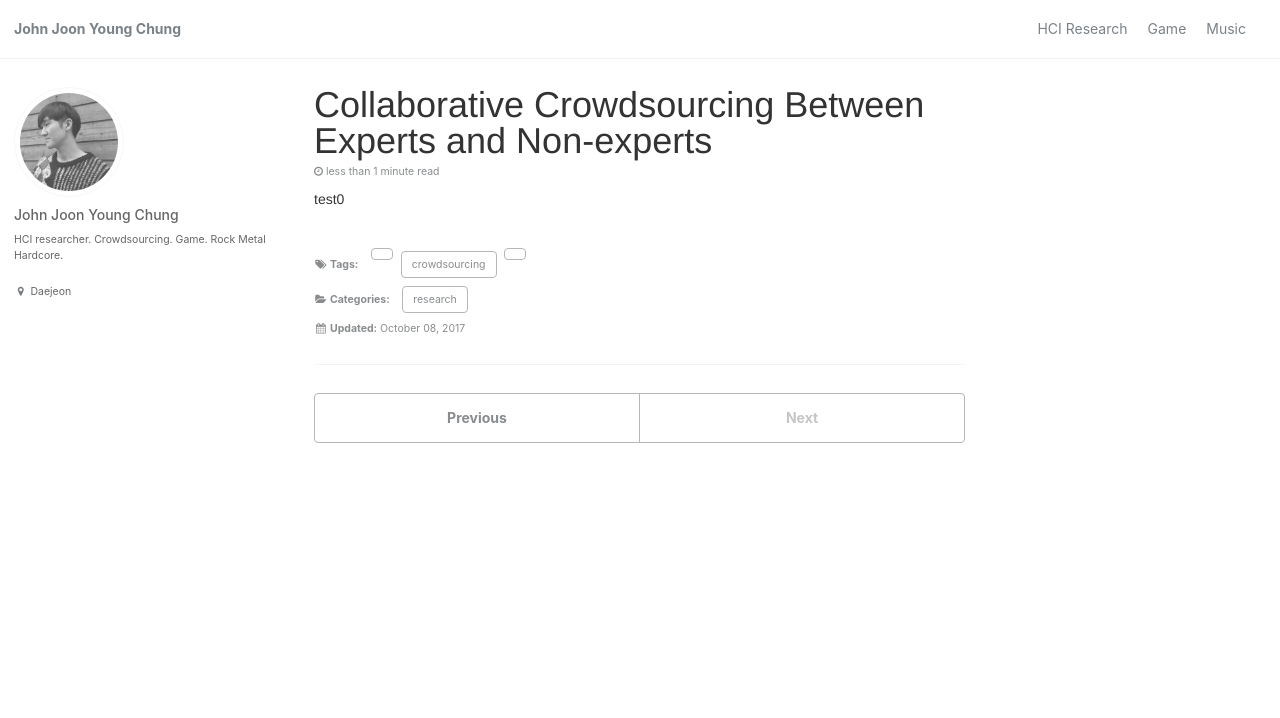
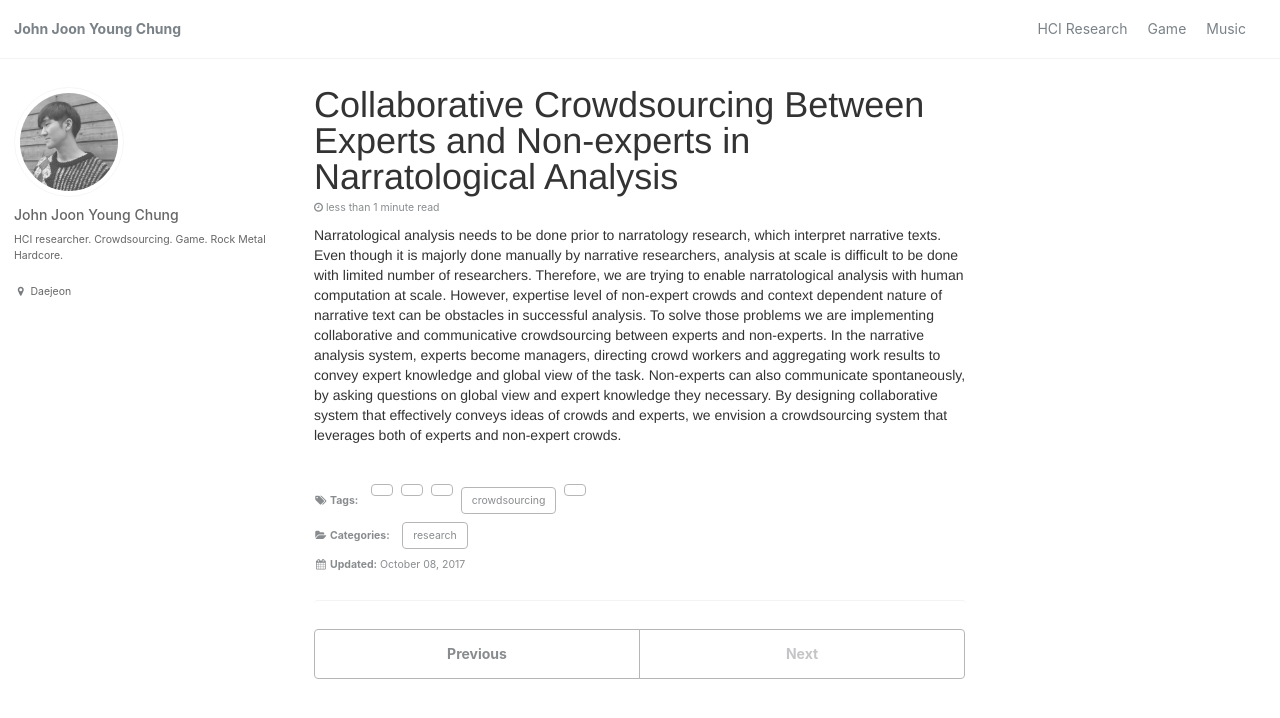
Before and after one commit to johnr0/johnr0.github.io, a Jekyll site: the page built from _posts/research/2017-10-08-Collaborative-Crowdsourcing-Between-Experts-and-Non-Experts.markdown, in a window 1280 px wide and 900 px high. Shown: the top 718 px of the window. Built offline with Jekyll 4.4.1, drawn with Linux system fonts in a browser that asks for light colours.

Commit message:
project revision

```diff
--- a/_posts/research/2017-10-06-Learnersourcing-utterance-labels-for-language-education-chatobt.markdown
+++ b/_posts/research/2017-10-06-Learnersourcing-utterance-labels-for-language-education-chatobt.markdown
@@ -7,4 +7,4 @@ tags:
   - crowdsourcing, chatbot, language learning
 img: 2017-languagechatbot.png
 ---
-test0
+When building a chatbot, failure to cope with user's input properly is always a problem, because it deters further interaction with users. Though failures can be solved with adequate amount of data and accurate labels, it would be hard to get information about error causing inputs from learners, because error itself preclude users from using it more. In this project, we build a chatbot system that enables chat interaction and data collection on error causing inputs simultaneously in language learning situations. While learners use the chatbot for language learning, when the chatbot makes an error in understanding user input, the error situation is turned to a learning opportunity. In the form of quizzes, learners check whether how the chatbot should have reacted exist in a set of candidate chatbot outputs and label their own input with the proper output if it exists. If not, learners can label it as 'unexpected', which can be later dealt by chatbot developer. Collected data can be utilized to improve chatbot, making it more robust.
--- a/_posts/research/2017-10-08-Collaborative-Crowdsourcing-Between-Experts-and-Non-Experts.markdown
+++ b/_posts/research/2017-10-08-Collaborative-Crowdsourcing-Between-Experts-and-Non-Experts.markdown
@@ -1,10 +1,10 @@
 ---
-title: "Collaborative Crowdsourcing Between Experts and Non-experts"
+title: "Collaborative Crowdsourcing Between Experts and Non-experts in Narratological Analysis"
 categories:
   - research
 layout: single
 tags:
-  - crowdsourcing, expertise
+  - crowdsourcing, expertise, narrative
 img: 2017-expert-non-expert.png
 ---
-test0
+Narratological analysis needs to be done prior to narratology research, which interpret narrative texts. Even though it is majorly done manually by narrative researchers, analysis at scale is difficult to be done with limited number of researchers. Therefore, we are trying to enable narratological analysis with human computation at scale. However, expertise level of non-expert crowds and context dependent nature of narrative text can be obstacles in successful analysis. To solve those problems we are implementing collaborative and communicative crowdsourcing between experts and non-experts. In the narrative analysis system, experts become managers, directing crowd workers and aggregating work results to convey expert knowledge and global view of the task. Non-experts can also communicate spontaneously, by asking questions on global view and expert knowledge they necessary. By designing collaborative system that effectively conveys ideas of crowds and experts, we envision a crowdsourcing system that leverages both of experts and non-expert crowds.
```
Also changed, not shown: 2 other files.
